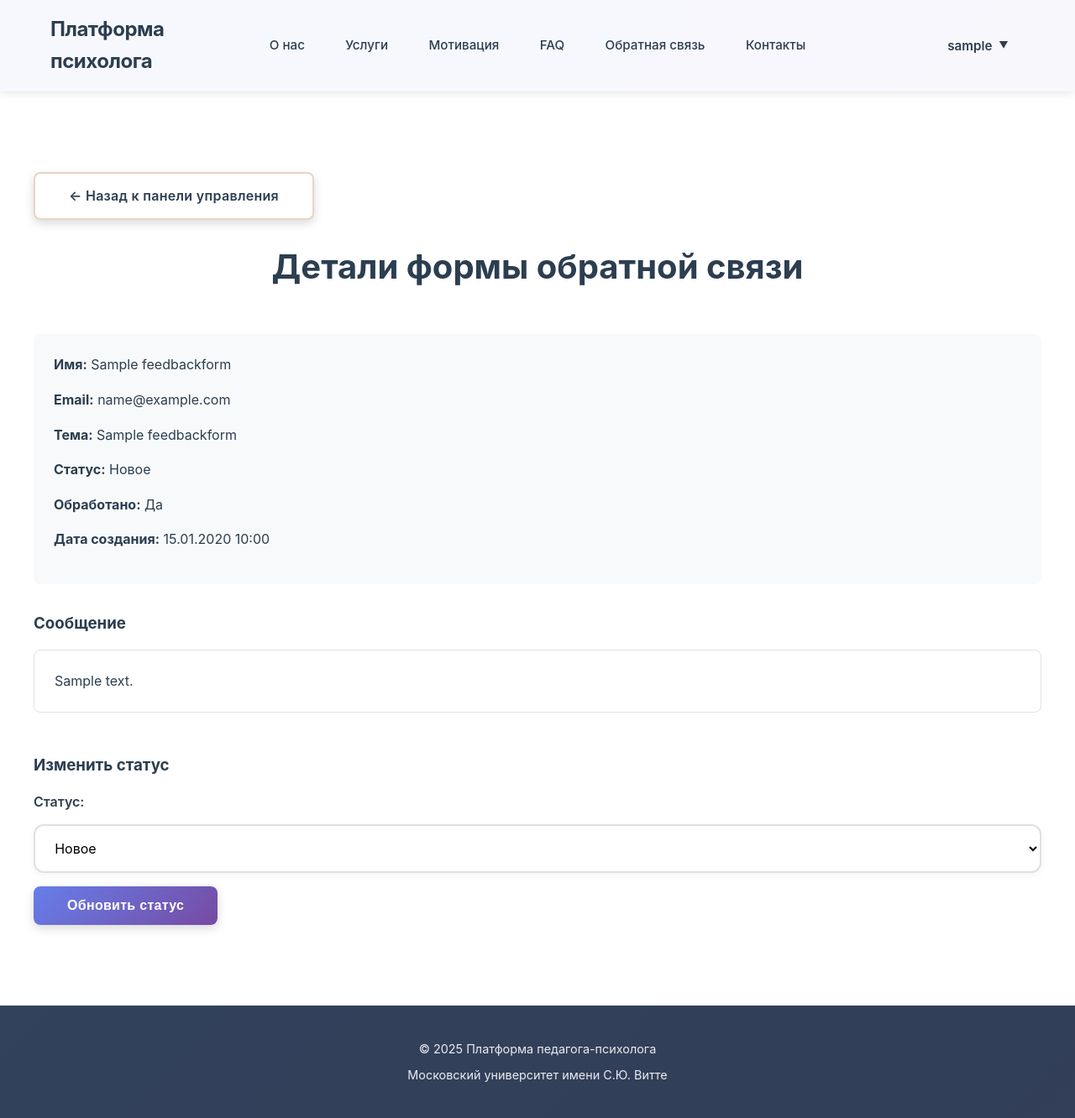
After one commit to psixolog44/psixolog-cabinet, a Django app: page /feedback/1/ in a window 1280 px wide. The commit adds this page. Shown: the whole page at 84% size. Run offline with Django 5.2, Linux system fonts and the light colour scheme; a user stored in the database is signed in; tables that the repository leaves empty hold one stand-in row (values such as "Sample post").

Commit message:
Admins can view feedback forms and change their status

```diff
--- a/app/urls.py
+++ b/app/urls.py
@@ -46,4 +46,5 @@ urlpatterns = [
         name="application_create_with_psychologist",
     ),
     path("my-applications/", views.my_applications, name="my_applications"),
+    path("feedback/<int:feedback_id>/", views.feedback_detail_admin, name="feedback_detail_admin"),
 ]
--- a/app/views.py
+++ b/app/views.py
@@ -353,3 +353,28 @@ def application_detail_student(request, application_id):
             "consultations": consultations,
         },
     )
+
+
+@login_required
+def feedback_detail_admin(request, feedback_id):
+    """Детальный просмотр формы обратной связи для администратора"""
+    if not request.user.is_admin_user():
+        return redirect("index")
+
+    feedback = get_object_or_404(FeedbackForm, id=feedback_id)
+
+    if request.method == "POST" and "change_status" in request.POST:
+        new_status = request.POST.get("status")
+        if new_status:
+            feedback.status = new_status
+            feedback.save()
+            messages.success(request, "Статус формы обратной связи обновлен.")
+            return redirect("feedback_detail_admin", feedback_id=feedback.id)
+
+    return render(
+        request,
+        "feedback_detail_admin.html",
+        {
+            "feedback": feedback,
+        },
+    )
--- a/static/css/style.css
+++ b/static/css/style.css
@@ -1717,3 +1717,11 @@ textarea.form-control {
     text-align: center;
     color: #6c757d;
 }
+
+.change-status-section {
+    margin-top: 3rem;
+}
+
+.status-change-form {
+    margin-top: 1rem;
+}
--- /dev/null
+++ b/templates/feedback_detail_admin.html
@@ -0,0 +1,69 @@
+{% extends 'base.html' %}
+
+{% block title %}Детали формы обратной связи - Платформа психолога{% endblock %}
+
+{% block content %}
+<section class="feedback-form-section application-detail-section">
+    <div class="section-content application-detail-content">
+        <div class="back-button-container">
+            <a href="{% url 'dashboard_admin' %}" class="btn btn-secondary">← Назад к панели управления</a>
+        </div>
+
+        <h2>Детали формы обратной связи</h2>
+
+        <div class="application-info-box">
+            <div class="application-info-item">
+                <strong>Имя:</strong> {{ feedback.name }}
+            </div>
+            <div class="application-info-item">
+                <strong>Email:</strong> {{ feedback.email }}
+            </div>
+            <div class="application-info-item">
+                <strong>Тема:</strong> {{ feedback.subject }}
+            </div>
+            <div class="application-info-item">
+                <strong>Статус:</strong>
+                <span class="application-status status-{{ feedback.status }}">
+                    {{ feedback.get_status_display }}
+                </span>
+            </div>
+            <div class="application-info-item">
+                <strong>Обработано:</strong>
+                {% if feedback.processed %}
+                    Да
+                {% else %}
+                    Нет
+                {% endif %}
+            </div>
+            <div class="application-info-item">
+                <strong>Дата создания:</strong> {{ feedback.created_at|date:"d.m.Y H:i" }}
+            </div>
+        </div>
+
+        <div class="application-description-box">
+            <h3>Сообщение</h3>
+            <div class="application-description-content">
+                <p class="application-description-text">{{ feedback.message }}</p>
+            </div>
+        </div>
+
+        <div class="change-status-section">
+            <h3>Изменить статус</h3>
+            <form method="post" class="status-change-form">
+                {% csrf_token %}
+                <input type="hidden" name="change_status" value="1">
+                <div class="form-group">
+                    <label for="status">Статус:</label>
+                    <select name="status" id="status" class="form-control">
+                        <option value="new" {% if feedback.status == "new" %}selected{% endif %}>Новое</option>
+                        <option value="read" {% if feedback.status == "read" %}selected{% endif %}>Прочитано</option>
+                        <option value="replied" {% if feedback.status == "replied" %}selected{% endif %}>Отвечено</option>
+                        <option value="archived" {% if feedback.status == "archived" %}selected{% endif %}>Архивировано</option>
+                    </select>
+                </div>
+                <button type="submit" class="btn btn-primary btn-submit-margin">Обновить статус</button>
+            </form>
+        </div>
+    </div>
+</section>
+{% endblock %}
```
Also changed, not shown: templates/dashboard_admin.html (+7 -1 lines).
